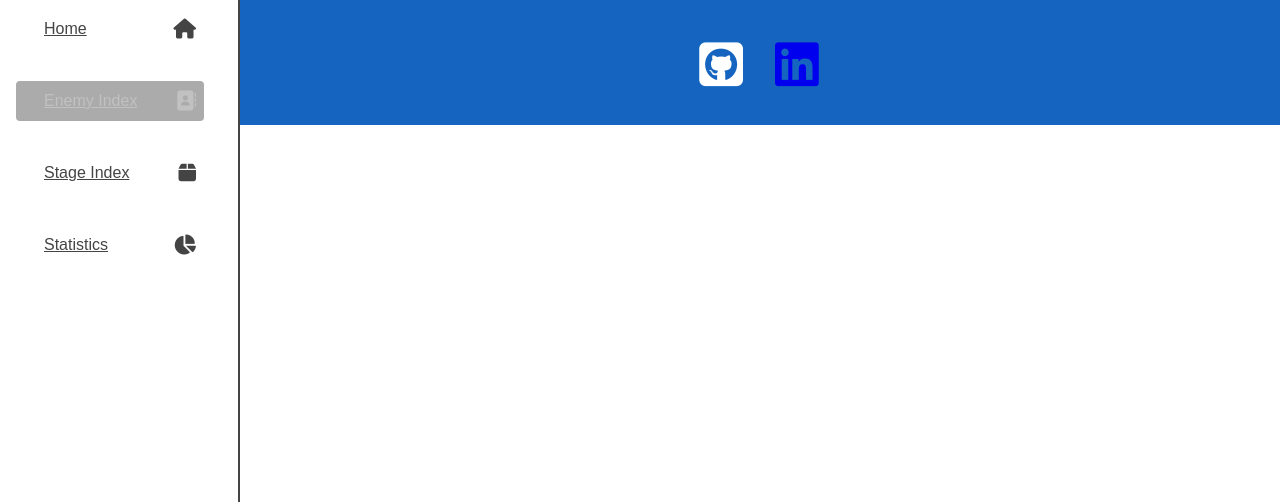
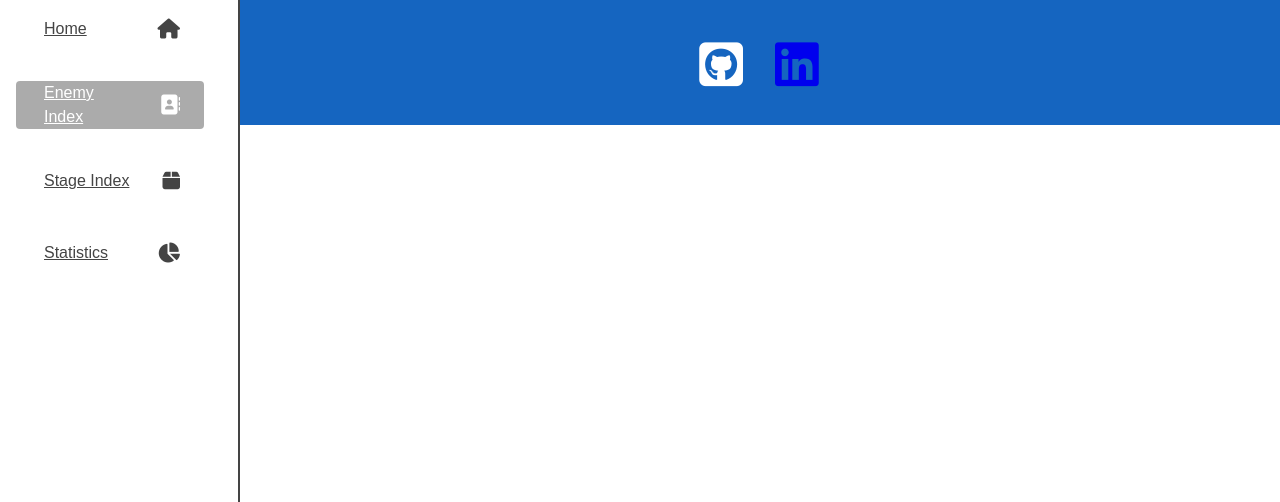
Before and after one commit to Zylashro/data-index-project, a Flask app: page /enemy-list in a window 1280 px wide. Shown: the part 298-800 px from the top of the page. Run offline with Flask 2, Linux system fonts and the light colour scheme; data that the repository does not hold is empty; some libraries are stand-ins or nearby versions.

Commit message:
Updated css

```diff
--- a/static/assets/css/style.css
+++ b/static/assets/css/style.css
@@ -61,14 +61,18 @@ body {
 }
 
 .navbar__item:hover {
-    opacity: .12;
     color: #ffffff;
-    background-color: #000000;
+    background-color: rgba(0, 0, 0, .12);
 }
 
 .navbar__link {
     margin: 0 24px;
     color: #444444;
+}
+
+.selected .navbar__link,
+.selected .navbar__icon {
+    color: #ffffff;
 }
 
 .navbar__link:hover,
@@ -77,6 +81,7 @@ body {
 }
 
 .navbar__icon {
+    margin-right: 16px;
     color: #444444;
     font-size: 20px;
 }
@@ -143,8 +148,7 @@ body {
 }
 
 .selected {
-    opacity: .33;
-    background-color: #000000;
+    background-color: rgba(0, 0, 0, .33);
 }
 
 .search-bar {
@@ -171,6 +175,10 @@ body {
 .filter-by__btn {
     height: 30px;
     width: 30px;
+}
+
+.filter-by__btn {
+    opacity: 12;
 }
 
 .filter-by__container {
```
